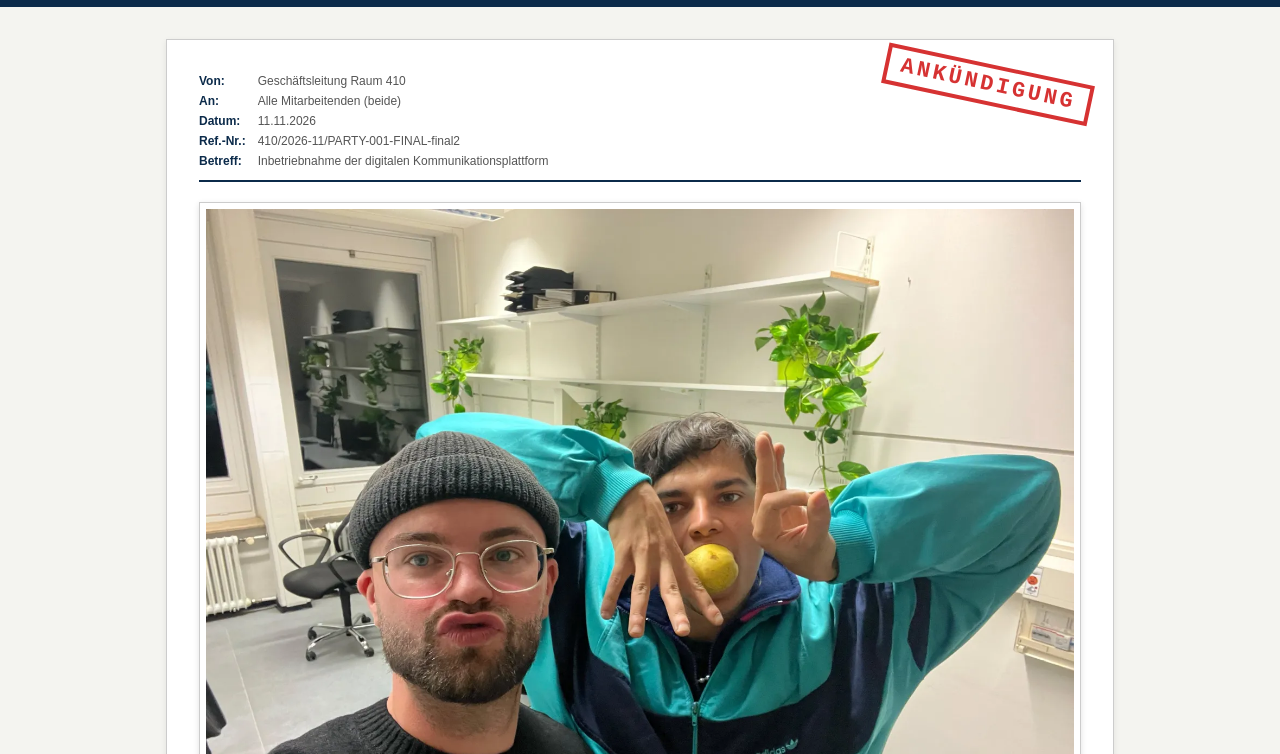
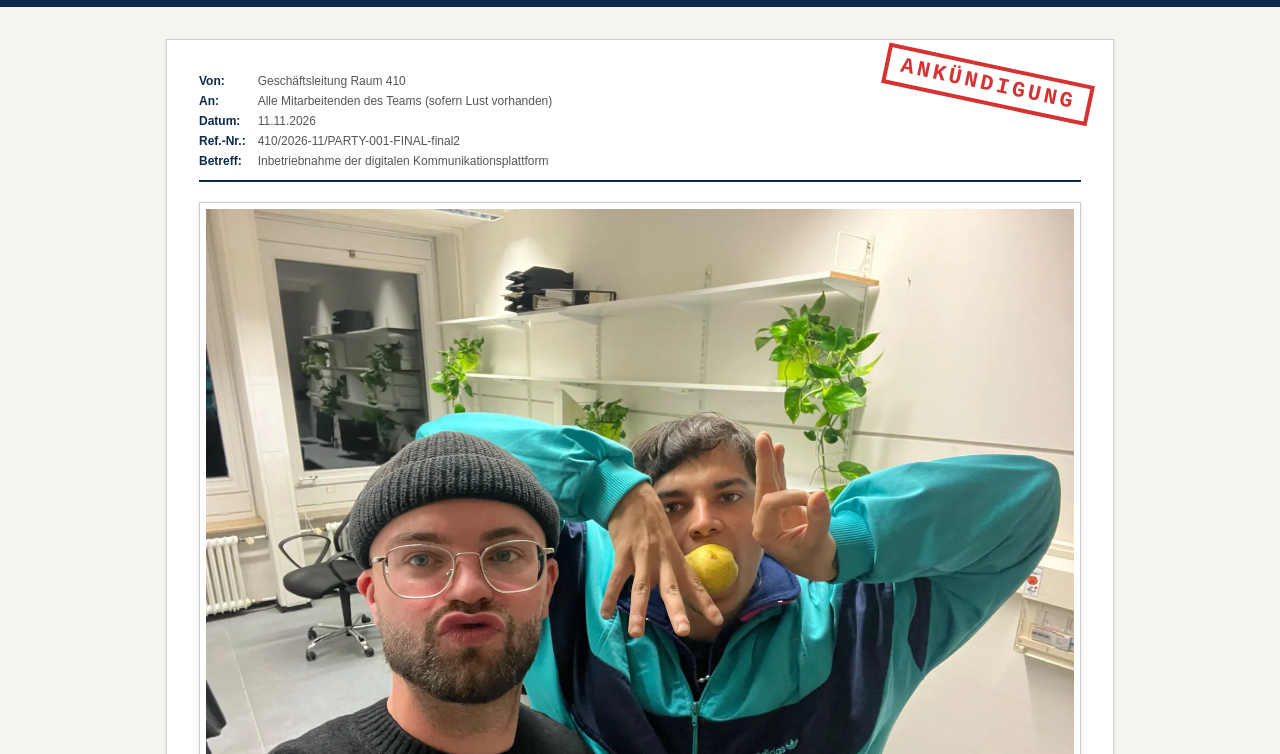
Before and after one commit to 9andy99-hash/office-four-ten, a website: page index.html in a window 1280 px wide. Shown: the part 46-800 px from the top of the page. Drawn offline with Linux system fonts and the light colour scheme.

Commit message:
Startseite: Empfänger im Rundschreiben angepasst
Co-Authored-By: Claude Opus 5.5 <noreply@anthropic.com>
Claude-Session: https://claude.ai/code/session_01M2Gku49vy8PC7nrf899Fqf

```diff
--- a/index.html
+++ b/index.html
@@ -26,7 +26,7 @@
       <div class="stempel">ANKÜNDIGUNG</div>
       <div class="kopf">
         <b>Von:</b><span>Geschäftsleitung Raum 410</span>
-        <b>An:</b><span>Alle Mitarbeitenden (beide)</span>
+        <b>An:</b><span>Alle Mitarbeitenden des Teams (sofern Lust vorhanden)</span>
         <b>Datum:</b><span>11.11.2026</span>
         <b>Ref.-Nr.:</b><span>410/2026-11/PARTY-001-FINAL-final2</span>
         <b>Betreff:</b><span>Inbetriebnahme der digitalen Kommunikationsplattform</span>
```
